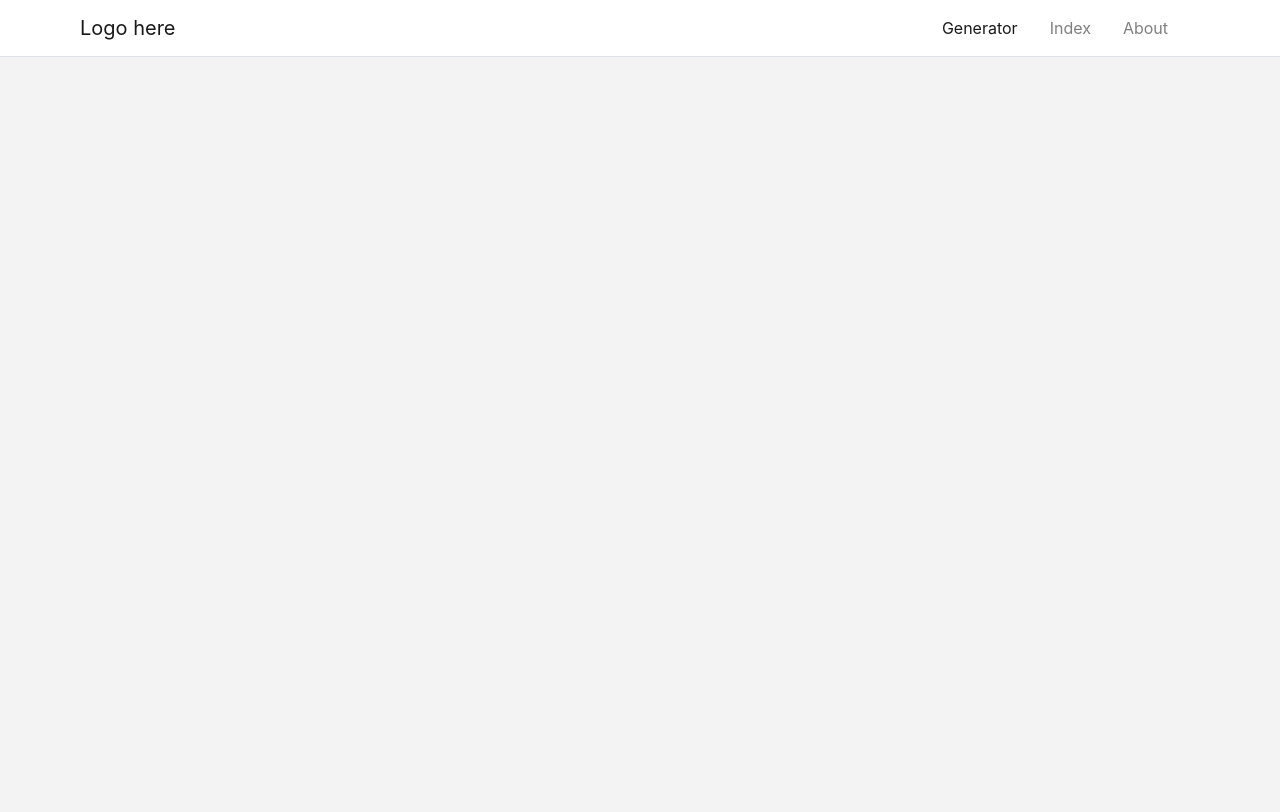
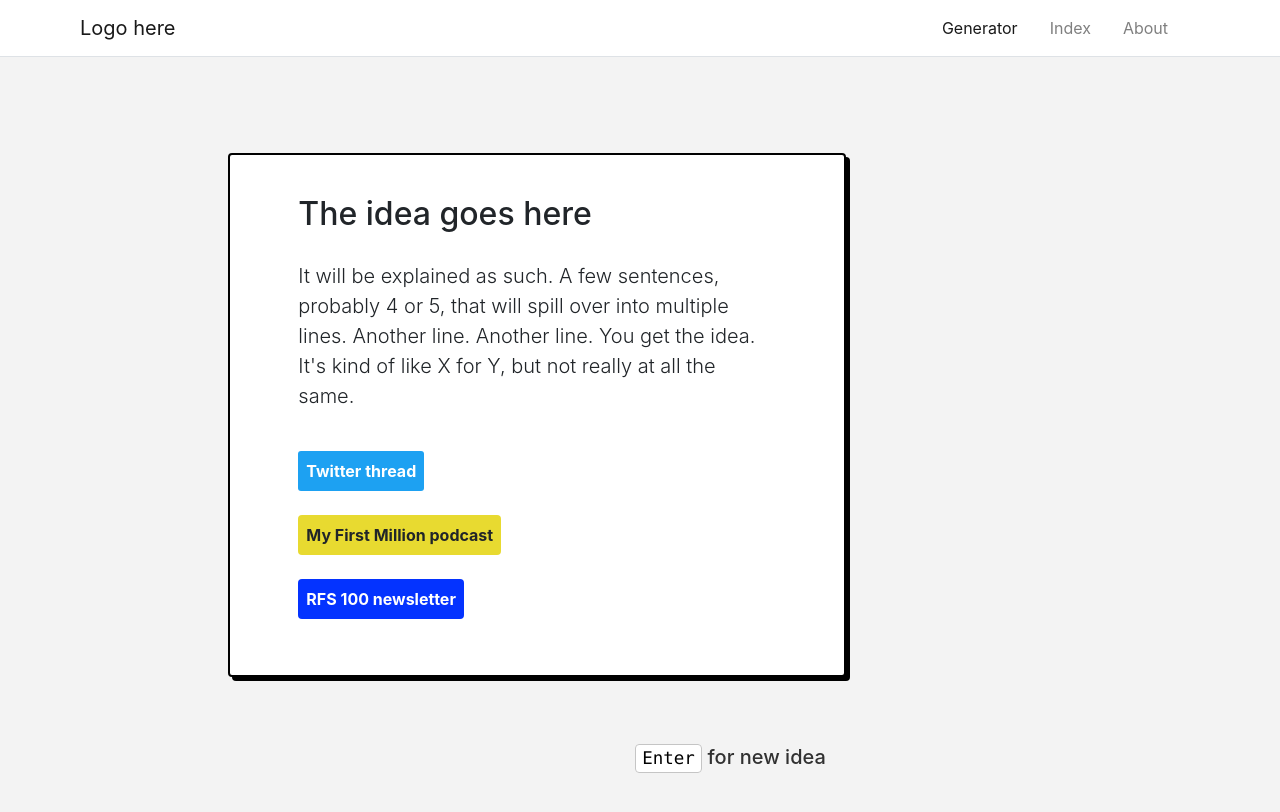
Before and after one commit to eleetyson/rfyes, a React (Create React App) app: page / in a window 1280 px wide. Shown: the top 812 px of the page. Built offline with nearby package versions, Linux system fonts and the light colour scheme.

Commit message:
play with styling cards + links

```diff
--- a/src/App.css
+++ b/src/App.css
@@ -7,8 +7,53 @@
 html,
 body {
   height: 100%;
+  width: 100%;
 }
 
 body {
   background-color: #f3f3f3;
 }
+
+.box-shadow {
+  background-color: white;
+  border: 2px solid black;
+  box-shadow: 4px 4px 0 black;
+}
+
+.bg-transparent {
+  background-color: #f3f3f3;
+  color: rgba(0, 0, 0, 0.8);
+}
+
+kbd {
+  background-color: white;
+  color: black;
+  border: 1px solid #c5c5c5;
+  border-radius: 4px;
+}
+
+a.btn-info:link,
+a.btn-primary:link,
+a.btn-warning:link {
+  font-size: 1rem;
+  font-weight: 700;
+}
+
+.btn-info {
+  background-color: #1da1f2;
+  border-radius: 3px;
+}
+
+.btn-primary {
+  background-color: #0433ff;
+  border-radius: 4px;
+}
+
+.btn-warning {
+  background-color: #e8da30;
+  border-radius: 4px;
+}
+
+a.btn-info:hover { background-color: #0d95e8; }
+a.btn-primary:hover { background-color: #1e48ff; }
+a.btn-warning:hover { background-color: #ece159; }
--- a/src/App.js
+++ b/src/App.js
@@ -1,20 +1,22 @@
 import './App.css'
 import Navbar from './components/Navbar'
+import { Switch, Route } from 'react-router-dom'
+import Generator from './components/Generator'
 // import other components
-// import { Switch, Route } from 'react-router-dom'
 
-export default function App() {
+const App = () => {
   return (
     <div className="App">
       <Navbar />
 
+      <Switch>
+        <Route exact path="/">
+          <Generator />
+        </Route>
+      </Switch>
     </div>
   )
 
 }
 
-// <Switch>
-//   <Route exact path="/" component={IdeaContainer} />
-//   <Route exact path="/all" component={Ideas} />
-//   <Route exact path="/about" component={About} />
-// </Switch>
+export default App
--- /dev/null
+++ b/src/components/Generator.js
@@ -0,0 +1,28 @@
+import React, { Component } from 'react'
+
+export default class Generator extends Component {
+  render() {
+    return (
+      <div className="container col-xl-8 col-lg-10 col-md-10 col-sm-10 col-xs-10  offset-2  py-5 my-xl-5 my-lg-5 my-md-5 my-sm-4 my-xs-4">
+
+        <div className="card w-75 box-shadow">
+          <div className="card-body mx-xl-5 mx-lg-5 mx-md-2 mx-sm-1 mx-xs-1 py-xl-3 py-lg-3 my-xl-3 my-lg-3">
+            <h2 className="card-title py-2">The idea goes here</h2>
+            <p className="card-text lead pt-2 pb-4">It will be explained as such. A few sentences, probably 4 or 5, that will spill over into multiple lines. Another line. Another line. You get the idea. It's kind of like X for Y, but not really at all the same.</p>
+            <a href="https://twitter.com/home" target="_blank" rel="noopener noreferrer" class="btn btn-info border-0 py-2 px-2" role="button">Twitter thread</a><br></br><br></br>
+            <a href="https://twitter.com/home" target="_blank" rel="noopener noreferrer" class="btn btn-warning border-0 py-2 px-2" role="button">My First Million podcast</a><br></br><br></br>
+            <a href="https://twitter.com/home" target="_blank" rel="noopener noreferrer" class="btn btn-primary border-0 py-2 px-2" role="button">RFS 100 newsletter</a><br></br><br></br>
+          </div>
+        </div>
+
+        <div className="card w-75 bg-transparent border-0 mt-5">
+          <div className="card-body">
+            <h5 className="text-right"><kbd>Enter</kbd> for new idea</h5>
+          </div>
+        </div>
+
+      </div>
+    )
+  }
+
+}
--- a/src/components/Navbar.js
+++ b/src/components/Navbar.js
@@ -4,14 +4,14 @@ import { NavLink } from 'react-router-dom'
 export default function Navbar() {
   return (
     <nav className="navbar navbar-light bg-white border-bottom">
-      <NavLink to="/" className="navbar-brand pl-xl-5 pl-lg-5 pl-md-5 pl-sm-2  ml-xl-3 ml-lg-3 ml-md-3">
+      <NavLink to="/" className="navbar-brand pl-xl-5 pl-lg-5 pl-md-5 pl-sm-1 pl-xs-1  ml-xl-3 ml-lg-3 ml-md-3">
         Logo here
       </NavLink>
 
       <div className="navbar-nav ml-auto flex-row">
         <NavLink to="/" className="nav-link pr-3" activeClassName="nav-item active">Generator</NavLink>
         <NavLink to="/all" className="nav-link px-3" activeClassName="nav-item active">Index</NavLink>
-        <NavLink to="/about" className="nav-link pr-xl-5 pr-lg-5 pr-md-5 pr-sm-2  mr-xl-5 mr-lg-5 mr-md-5  pl-xl-3 pl-lg-3 pl-md-3" activeClassName="nav-item active">About</NavLink>
+        <NavLink to="/about" className="nav-link pr-xl-5 pr-lg-5 pr-md-5 pr-sm-1 pr-xs-1  mr-xl-5 mr-lg-5 mr-md-5  pl-xl-3 pl-lg-3 pl-md-3" activeClassName="nav-item active">About</NavLink>
       </div>
     </nav>
   )
```
